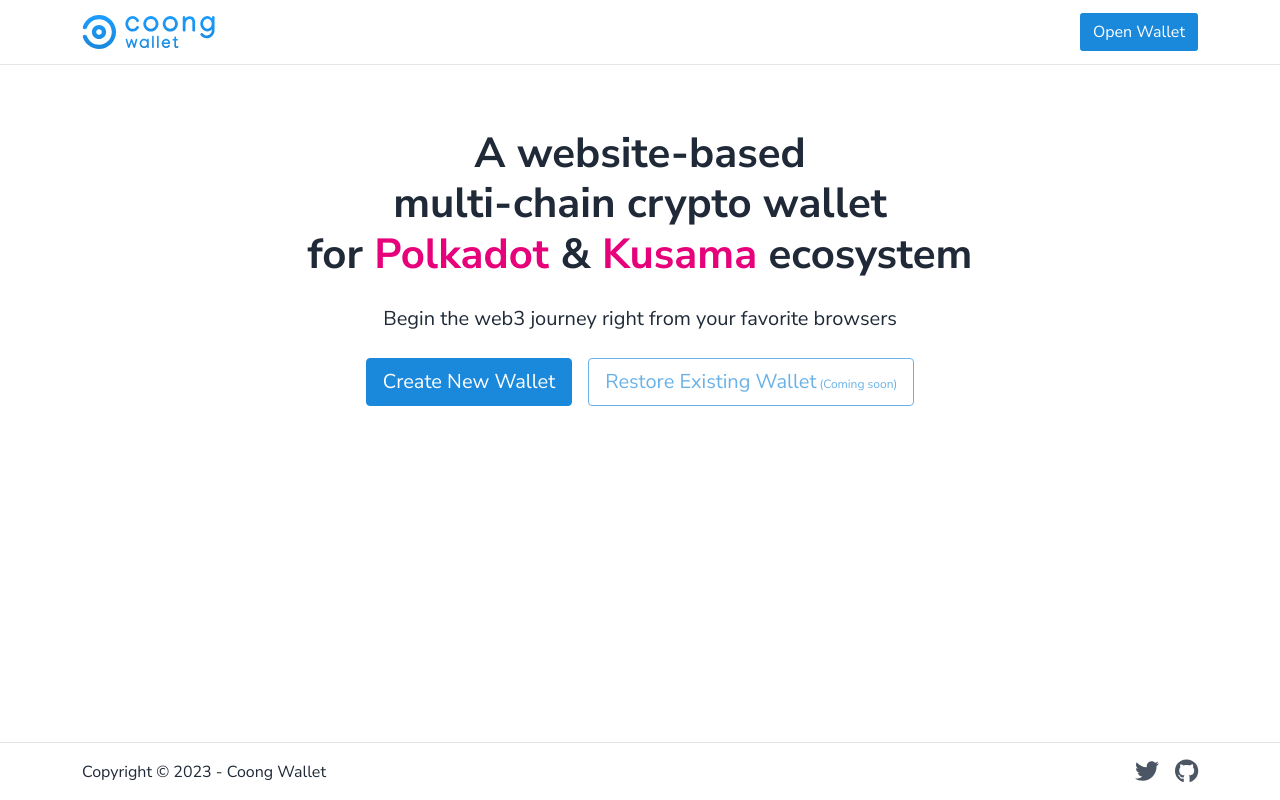
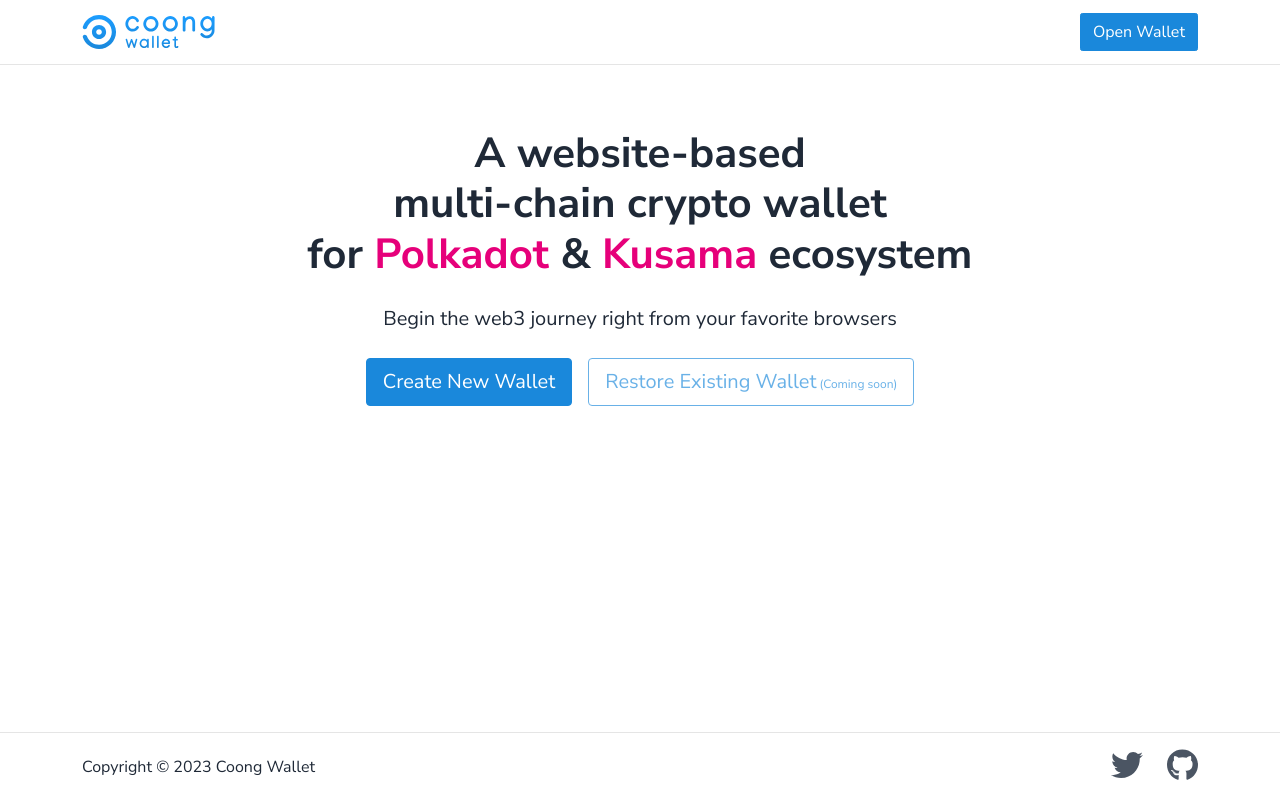
Before and after one commit to CoongCrafts/coongwallet.io, a React (Vite) app: page / in a window 1280 px wide. Built offline with nearby package versions, Linux system fonts and the light colour scheme.

Commit message:
refactor: adjust social icon size

```diff
--- a/src/components/Footer.tsx
+++ b/src/components/Footer.tsx
@@ -9,13 +9,13 @@
     <footer className={`${className} border-t border-black/10`}>
       <Container>
         <div className='flex flex-col sm:flex-row justify-between items-center py-4 gap-4'>
-          <span>Copyright &copy; 2023 - Coong Wallet</span>
-          <div className='flex gap-4'>
+          <span>Copyright &copy; 2023 Coong Wallet</span>
+          <div className='flex gap-6'>
             <a href='https://twitter.com/CoongWallet' target='_blank'>
-              <FontAwesomeIcon icon={faTwitter} size='xl' className='text-gray-600 hover:text-gray-800' />
+              <FontAwesomeIcon icon={faTwitter} size='2x' className='text-gray-600 hover:text-gray-800' />
             </a>
-            <a href='https://github.com/CoongCrafts' target='_blank'>
-              <FontAwesomeIcon icon={faGithub} size='xl' className='text-gray-600 hover:text-gray-800' />
+            <a href='https://github.com/CoongCrafts/coong-wallet' target='_blank'>
+              <FontAwesomeIcon icon={faGithub} size='2x' className='text-gray-600 hover:text-gray-800' />
             </a>
           </div>
         </div>
```
